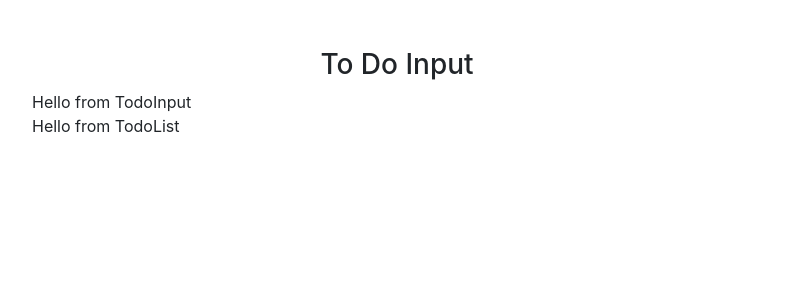
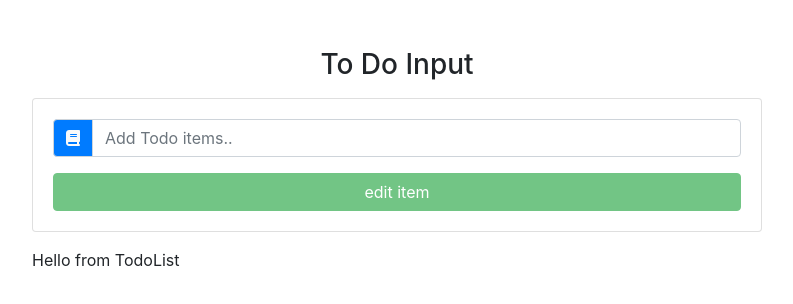
Before and after one commit to rahulray1406/ToDo-List, a React (Create React App) app: page / in a window 1280 px wide. Shown: the top 304 px of the page, without its empty margins (243-1036 px from the left). Built offline with nearby package versions, Linux system fonts and the light colour scheme.

Commit message:
TodoInput component done

```diff
--- a/public/index.html
+++ b/public/index.html
@@ -25,6 +25,7 @@
       Learn how to configure a non-root public URL by running `npm run build`.
     -->
     <title>ToDO List</title>
+    <script src="https://kit.fontawesome.com/082f5b5003.js" crossorigin="anonymous"></script>
   </head>
   <body>
     <noscript>You need to enable JavaScript to run this app.</noscript>
--- a/src/components/TodoInput.js
+++ b/src/components/TodoInput.js
@@ -2,10 +2,23 @@ import React, { Component } from 'react';
 
 class TodoInput extends Component {
     render() {
+        const{item,handelChange,handelSubmit,handelEdit} =this.props;
         return (
-            <div>
-                Hello from TodoInput
-            </div>
+           <div className="card card-body my-3">
+                <from onSubmit={handelSubmit}>
+                    <div className="input-group">
+                        <div className="input-group-prepend">
+                            <div className="input-group-text bg-primary text-light">
+                                <i className="fas fa-book"/>
+                            </div>
+                        </div>
+                        <input type="text" className="form-control" placeholder="Add Todo items.." value={item} onChange={handelChange}/>
+                    </div>
+                    <button type="submit" disabled={item?false:true}
+                    className=
+                    {handelEdit?"btn btn-block btn-success mt-3":"btn btn-block btn-primary mt-3 text-uppercase"}>{handelEdit?"edit item" : "Add Item(s)"}</button>
+                </from>
+           </div>
         );
     }
 }
```
